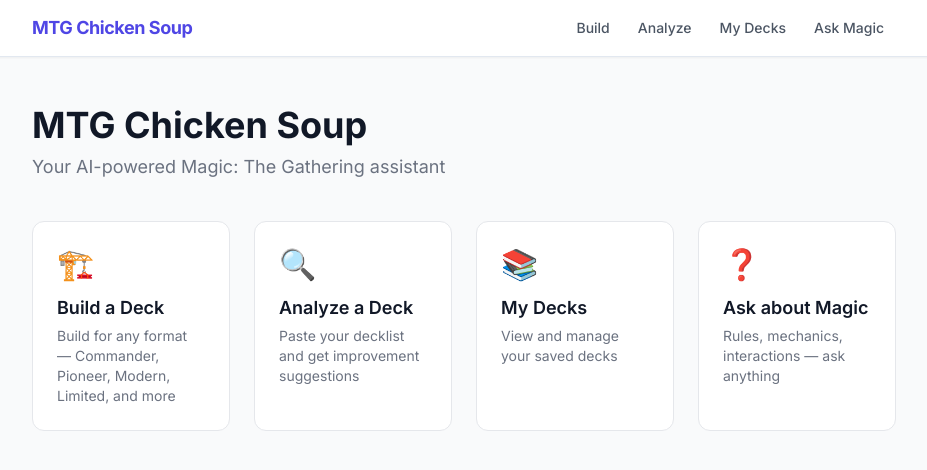
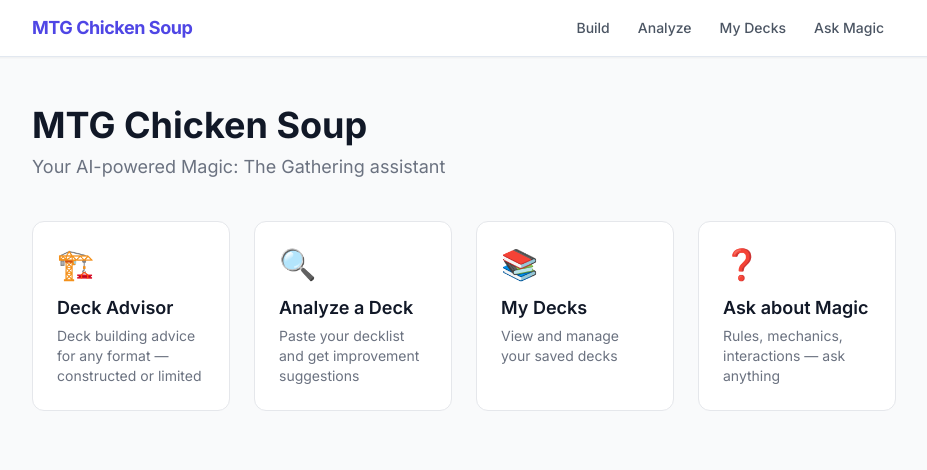
Before and after one commit to lauraarossi/MTG_chicken_soup, a Next.js app in the folder frontend/: page / in a window 1280 px wide. Shown: the top 470 px of the page, without its empty margins (176-1103 px from the left). Built offline with nearby package versions, Linux system fonts and the light colour scheme.

Commit message:
caption on deck builder

```diff
--- a/frontend/app/page.tsx
+++ b/frontend/app/page.tsx
@@ -12,9 +12,9 @@ export default function Home() {
           className="block p-6 bg-white dark:bg-slate-900 border border-gray-200 dark:border-slate-700 rounded-xl hover:border-indigo-400 dark:hover:border-indigo-500 hover:shadow-md transition-all"
         >
           <div className="text-3xl mb-3">🏗️</div>
-          <h2 className="font-semibold text-lg mb-1 text-gray-900 dark:text-slate-100">Build a Deck</h2>
+          <h2 className="font-semibold text-lg mb-1 text-gray-900 dark:text-slate-100">Deck Advisor</h2>
           <p className="text-gray-500 dark:text-slate-400 text-sm">
-            Build for any format — Commander, Pioneer, Modern, Limited, and more
+            Deck building advice for any format — constructed or limited
           </p>
         </Link>
 
```
